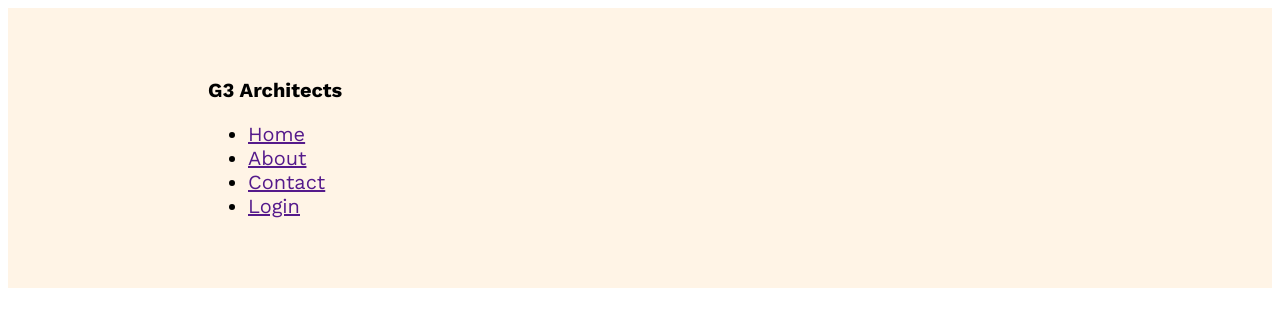
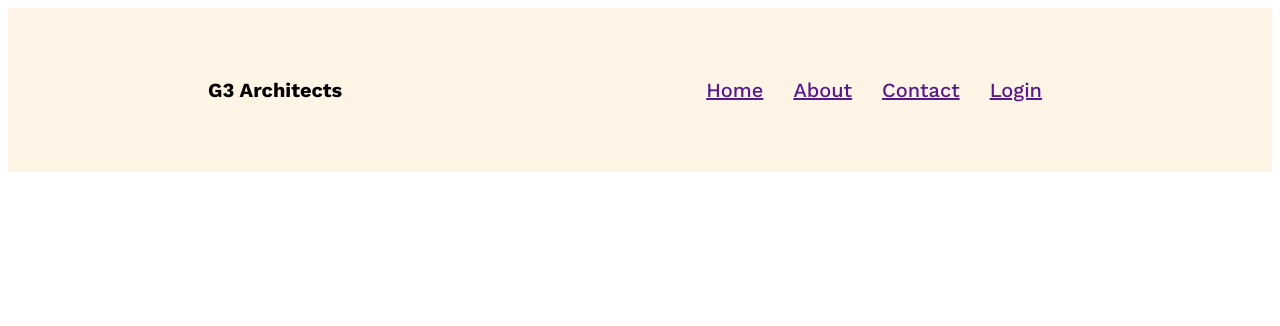
Before and after one commit to walidkhan02013/G3_architects_website, a plain HTML site: page index.html in a window 1280 px wide. Drawn offline with nearby package versions, Linux system fonts and the light colour scheme.

Commit message:
adding header Text color

```diff
--- a/architects.css
+++ b/architects.css
@@ -10,3 +10,21 @@ header{
     background: rgba(255, 144, 14, 0.10);
     padding: 50px 200px;
 }
+nav{
+    display: flex;
+    justify-content: space-between;
+
+}
+
+nav > ul {
+    display: flex;
+}
+
+nav li {
+    margin-right: 30px;
+    font-weight: 500;
+    list-style: none;
+    font-size: 1rem;
+    text-decoration: none;
+    color: #424242;
+}
```
